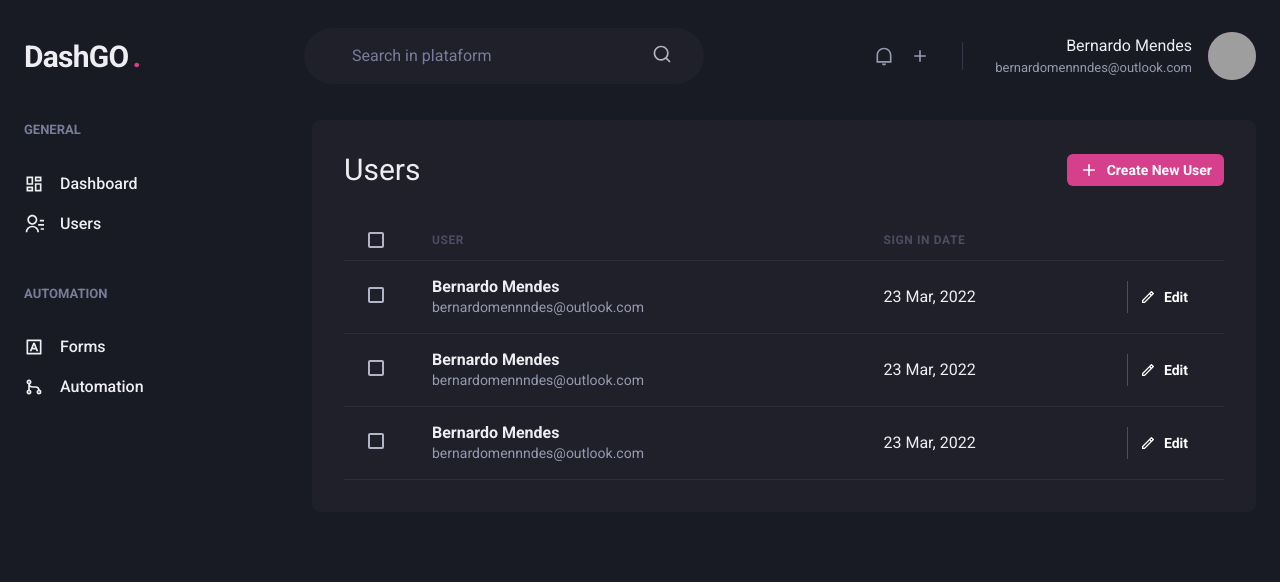
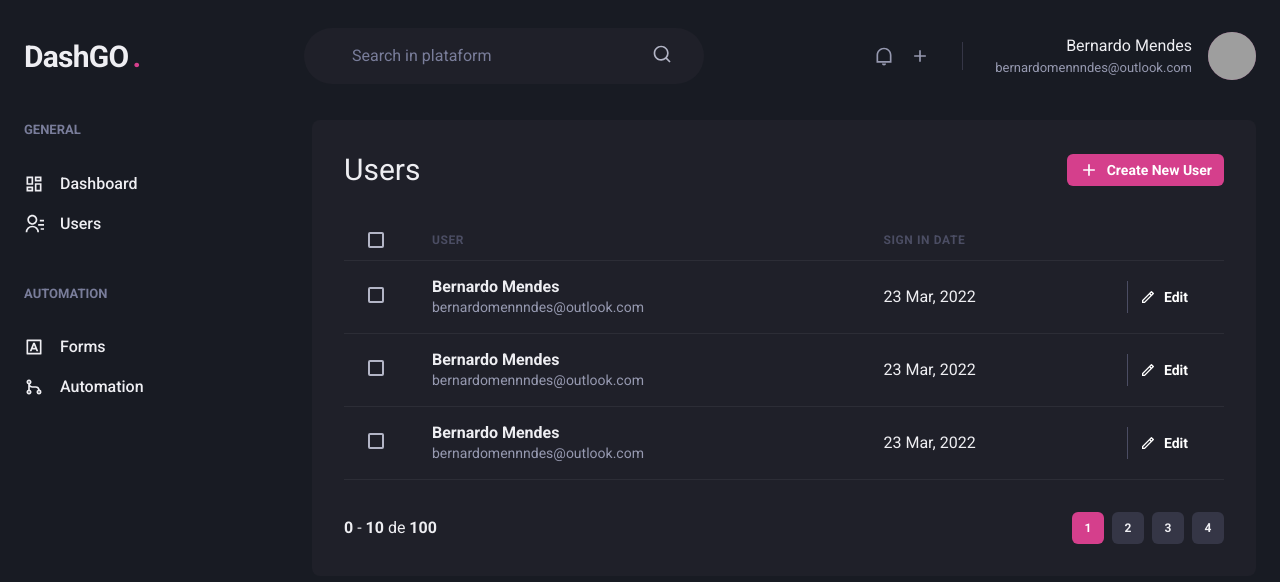
Before and after one commit to Bernardomennndes/dashgo, a Next.js app: page /users in a window 1280 px wide. Shown: the top 582 px of the page. Built offline with nearby package versions, Linux system fonts and the light colour scheme; grey boxes are pictures that could not be loaded.

Commit message:
Component: Pagination

```diff
--- /dev/null
+++ b/src/components/Pagination.tsx
@@ -0,0 +1,72 @@
+import { Box, Button, Stack } from "@chakra-ui/react";
+
+export function Pagination() {
+    return (
+        <Stack
+            direction="row"
+            mt="8"
+            justify="space-between"
+            align="center"
+            spacing="6"
+        >
+            <Box>
+                <strong>0</strong> - <strong>10</strong> de <strong>100</strong>
+            </Box>
+
+            <Stack
+                direction="row"
+                spacing="2"
+            >
+                <Button
+                    size="sm"
+                    fontSize="xs"
+                    width="4"
+                    colorScheme="pink"
+                    disabled
+                    _disabled={{
+                        bg: 'pink.500',
+                        cursor: 'default',
+                    }}
+                >
+                    1
+                </Button>
+
+                <Button
+                    size="sm"
+                    fontSize="xs"
+                    width="4"
+                    bg="gray.700"
+                    _hover={{
+                        bg: 'gray.500',
+                    }}
+                >
+                    2
+                </Button>
+
+                <Button
+                    size="sm"
+                    fontSize="xs"
+                    width="4"
+                    bg="gray.700"
+                    _hover={{
+                        bg: 'gray.500',
+                    }}
+                >
+                    3
+                </Button>
+
+                <Button
+                    size="sm"
+                    fontSize="xs"
+                    width="4"
+                    bg="gray.700"
+                    _hover={{
+                        bg: 'gray.500',
+                    }}
+                >
+                    4
+                </Button>
+            </Stack>
+        </Stack>
+    );
+}
--- a/src/pages/users/index.tsx
+++ b/src/pages/users/index.tsx
@@ -2,6 +2,7 @@ import { Box, Button, Checkbox, Flex, Heading, Icon, Table, Tbody, Td, Th, Thead
 import { RiAddLine, RiPencilLine } from "react-icons/ri";
 
 import { Header } from "../../components/Header";
+import { Pagination } from "../../components/Pagination";
 import { Sidebar } from "../../components/Sidebar";
 
 export default function UserList() {
@@ -126,7 +127,11 @@ export default function UserList() {
                                 </Td>
                             </Tr>
                         </Tbody>
+
                     </Table>
+
+                    <Pagination />
+
                 </Box>
             </Flex>
         </Box>
```
